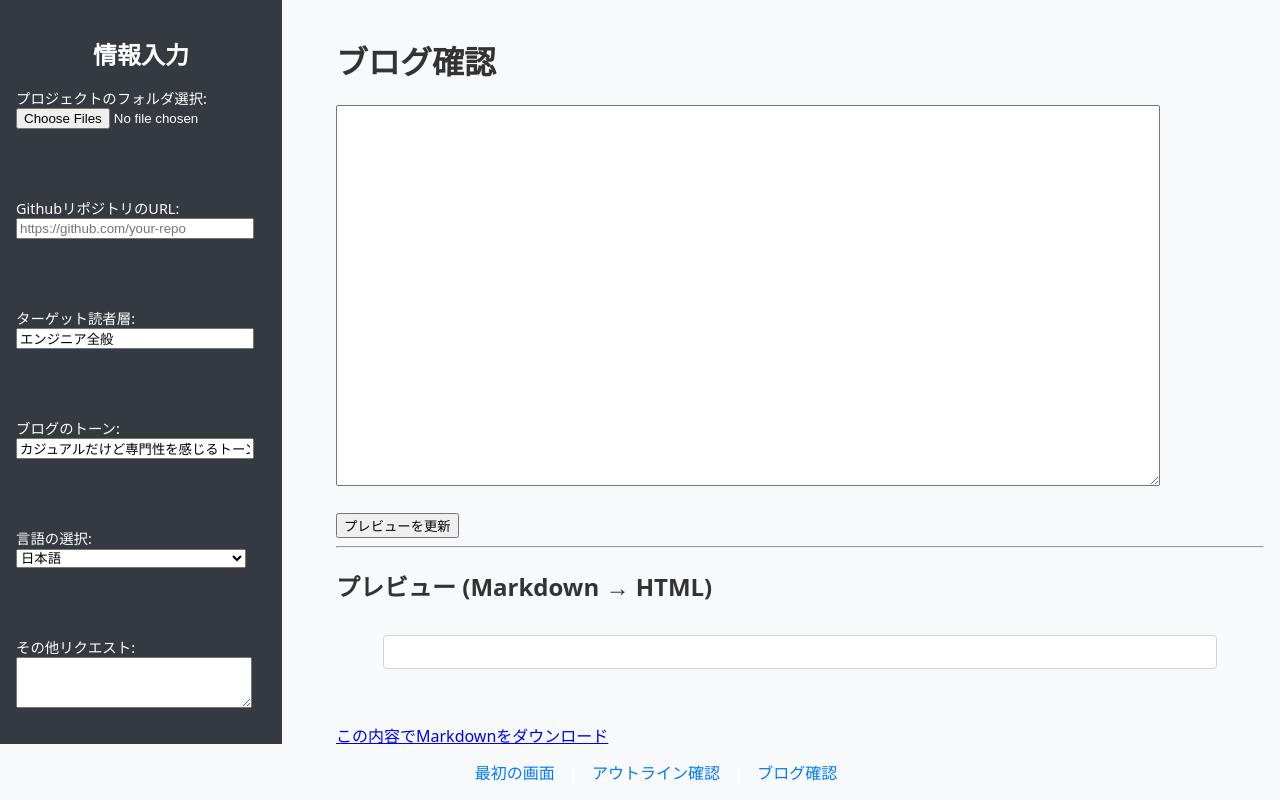
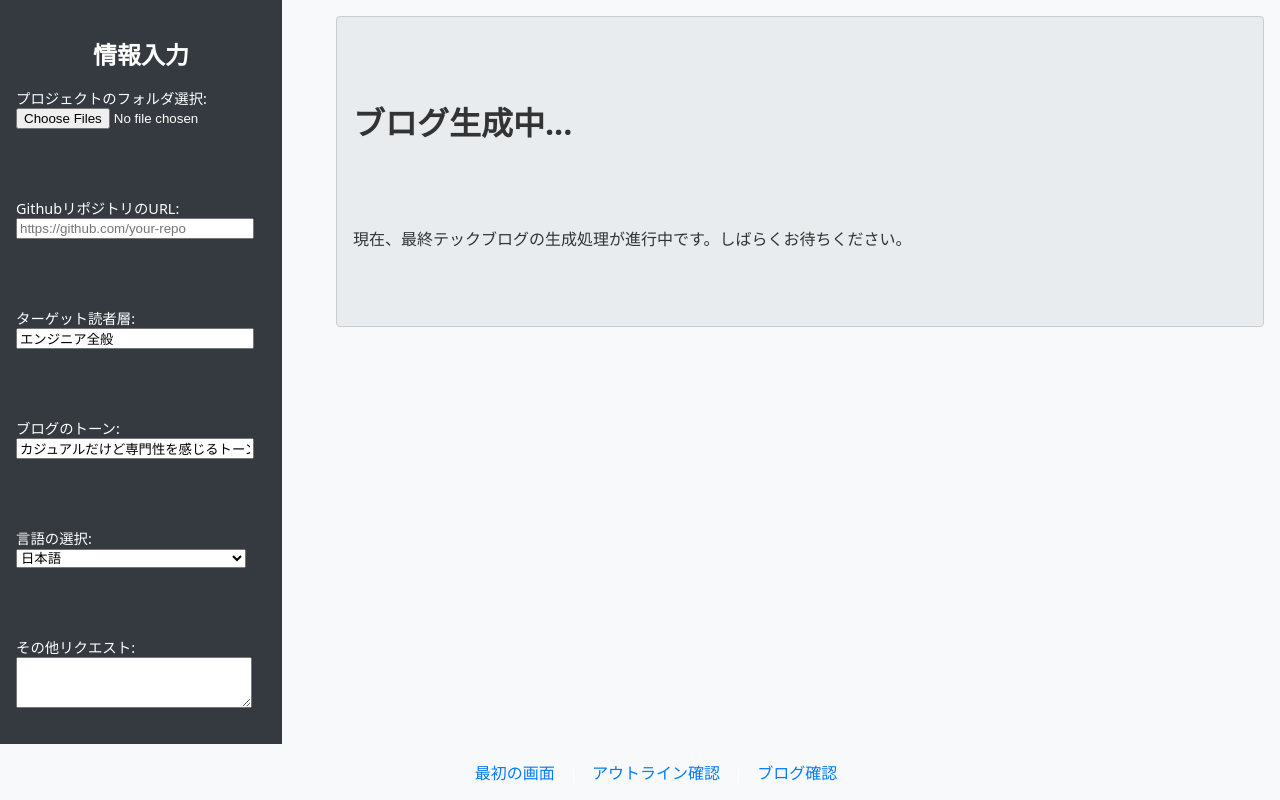
Before and after one commit to nibura2002/tech-blog-generator, a Flask app: page /preview_blog in a window 1280 px wide. Run offline with Flask 3, Linux system fonts and the light colour scheme.

Commit message:
feature: try avoiding cloud run 502 error

```diff
--- a/app.py
+++ b/app.py
@@ -384,11 +384,38 @@
         progress_store[progress_id] += f"処理中にエラー発生: {e}\n"
 
 ###############################################################################
+# バックグラウンド処理関数（最終ブログ生成）
+###############################################################################
+def process_final_blog(progress_id, params):
+    try:
+        progress_store[progress_id] += "Step X: 最終テックブログ生成処理を開始します。\n"
+        llm = ChatOpenAI(model_name="gpt-4o", openai_api_key=openai_api_key)
+        final_chain = LLMChain(llm=llm, prompt=final_blog_prompt_template)
+        generated_blog = final_chain.run({
+            "directory_tree": result_store.get(progress_id + "_tree", ""),
+            "file_roles": result_store.get(progress_id + "_roles", ""),
+            "detailed_code_analysis": result_store.get(progress_id + "_analysis", ""),
+            "project_files_content": result_store.get(progress_id + "_files", ""),
+            "github_url": params["github_url"],
+            "target_audience": params["target_audience"],
+            "blog_tone": params["blog_tone"],
+            "additional_requirements": params["additional_requirements"],
+            "language": params["language"],
+            "blog_outline": result_store.get(progress_id + "_outline", "")
+        })
+        result_store[progress_id] = generated_blog
+        progress_store[progress_id] += "最終テックブログの生成が完了しました。\n"
+    except Exception as e:
+        progress_store[progress_id] += f"最終テックブログ生成中にエラーが発生しました: {e}\n"
+
+
+###############################################################################
 # アウトライン生成
 ###############################################################################
 @app.route("/generate_outline", methods=["GET"])
 def generate_outline():
     progress_id = session.get("progress_id", None)
+
     if not progress_id:
         flash("progress_idがありません。", "error")
         return redirect(url_for("index"))
@@ -449,33 +476,21 @@
         flash("progress_idがありません。", "error")
         return redirect(url_for("index"))
 
-    directory_tree = result_store.get(progress_id + "_tree", "")
-    file_roles = result_store.get(progress_id + "_roles", "")
-    detailed_code_analysis = result_store.get(progress_id + "_analysis", "")
-    project_files_content = result_store.get(progress_id + "_files", "")
-    blog_outline = result_store.get(progress_id + "_outline", "")
-    params = get_common_params_from_args()
-    try:
-        llm = ChatOpenAI(model_name="gpt-4o", openai_api_key=openai_api_key)
-        final_chain = LLMChain(llm=llm, prompt=final_blog_prompt_template)
-        generated_blog = final_chain.run({
-            "directory_tree": directory_tree,
-            "file_roles": file_roles,
-            "detailed_code_analysis": detailed_code_analysis,
-            "project_files_content": project_files_content,
-            "github_url": params["github_url"],
-            "target_audience": params["target_audience"],
-            "blog_tone": params["blog_tone"],
-            "additional_requirements": params["additional_requirements"],
-            "language": params["language"],
-            "blog_outline": blog_outline
-        })
-        result_store[progress_id] = generated_blog
-        flash("最終テックブログを生成しました。", "info")
-        return redirect(url_for("preview_blog"))
-    except Exception as e:
-        flash(f"ブログ生成中にエラーが発生しました: {e}", "error")
-        return redirect(url_for("index"))
+    if request.method == "POST":
+        params = get_common_params_from_args()
+        # バックグラウンドで最終ブログ生成処理を開始
+        if "最終テックブログの生成が開始しました" not in progress_store[progress_id]:
+            progress_store[progress_id] += "最終テックブログの生成が開始しました。\n"
+            threading.Thread(
+                target=process_final_blog,
+                args=(progress_id, params),
+                daemon=True
+            ).start()
+        # 即時に処理開始レスポンスを返す
+        return jsonify({"status": "最終テックブログ生成開始"}), 200
+
+    # GETの場合はシンプルな案内ページを表示（必要に応じて実装）
+    return render_template("generate_final_blog.html")
 
 ###############################################################################
 # メインフロー: index → process_project → ...
--- a/static/css/style.css
+++ b/static/css/style.css
@@ -81,7 +81,7 @@
 }
 
 /* 進捗表示エリア */
-#progress {
+#progress, #processingMessage {
     border: 1px solid #ccc;
     padding: 1em;
     background-color: #e9ecef;
--- a/static/js/main.js
+++ b/static/js/main.js
@@ -100,3 +100,37 @@
   })
   .catch(error => console.error("ブログ送信エラー:", error));
 }
+
+// 最終ブログ生成の進捗ポーリング（preview_blog 用）
+function startFinalBlogPolling() {
+    const processingMessage = document.getElementById("processingMessage");
+    if (!processingMessage) return;
+
+    const finalPollingInterval = setInterval(() => {
+        fetch("/progress")
+            .then(response => {
+                if (!response.ok) {
+                    throw new Error("進捗情報がまだ存在しません");
+                }
+                return response.json();
+            })
+            .then(data => {
+                processingMessage.innerHTML =
+                    "<h1>ブログ生成中...</h1>" +
+                    "<p>現在、最終テックブログの生成処理が進行中です。しばらくお待ちください。</p>";
+                // 最終ブログ生成完了のメッセージを確認して自動リロード
+                if (data.progress.includes("最終テックブログの生成が完了しました")) {
+                    clearInterval(finalPollingInterval);
+                    window.location.reload();
+                }
+            })
+            .catch(err => console.error("進捗情報の取得に失敗:", err));
+    }, 3000);
+}
+
+// preview_blog ページの場合、processingMessage 要素があればポーリング開始
+document.addEventListener("DOMContentLoaded", function () {
+    if (document.getElementById("processingMessage")) {
+        startFinalBlogPolling();
+    }
+});
--- a/templates/preview.html
+++ b/templates/preview.html
@@ -45,6 +45,7 @@
 
         <!-- メインコンテンツ -->
         <main class="main-content">
+            {% if blog_markdown %}
                 <h1>ブログ確認</h1>
                 <form id="blogForm" method="POST">
                     <textarea name="edited_markdown" rows="25" cols="100">{{ blog_markdown|e }}</textarea>
@@ -56,6 +57,13 @@
                 <div id="preview-container">{{ converted_html|safe }}</div>
                 <br>
                 <a href="{{ url_for('download_markdown') }}">この内容でMarkdownをダウンロード</a>
+            {% else %}
+                <!-- 最終ブログ生成中の場合の表示 -->
+                <div id="processingMessage">
+                    <h1>ブログ生成中...</h1>
+                    <p>現在、最終テックブログの生成処理が進行中です。しばらくお待ちください。</p>
+                </div>
+            {% endif %}
         </main>
 
         <!-- フッターにページ遷移用のリンクを追加 -->
@@ -64,8 +72,8 @@
             <a href="{{ url_for('preview_outline') }}">アウトライン確認</a> |
             <a href="{{ url_for('preview_blog') }}">ブログ確認</a>
         </footer>
-
     </div>
+    <!-- main.js を読み込む -->
     <script src="{{ url_for('static', filename='js/main.js') }}"></script>
 </body>
 </html>
```
Lines whose indentation alone changed are shown as unchanged.
